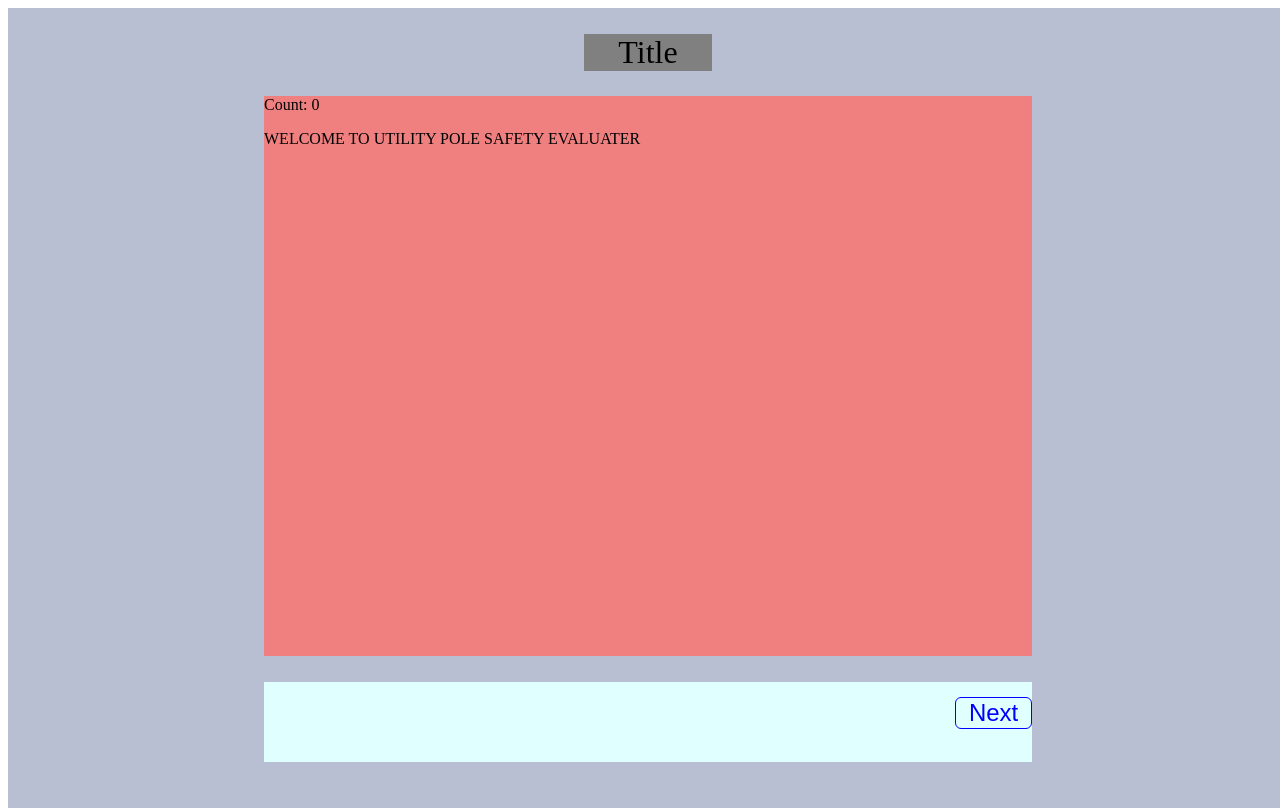
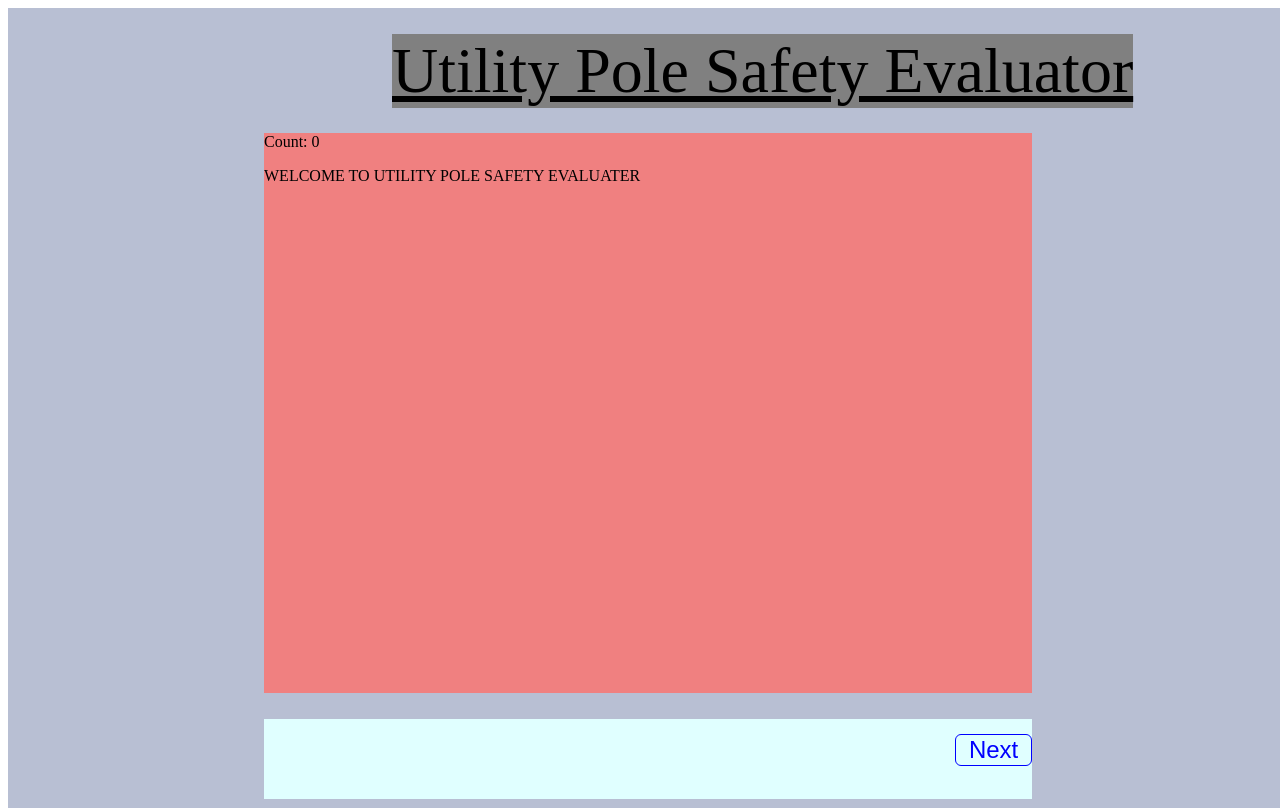
Before and after one commit to arnoldmak12/FrontEnd-HazardousUtilityPoles, a React (Create React App) app: page / in a window 1280 px wide. Built offline with nearby package versions, Linux system fonts and the light colour scheme; the HTML template or start-up script is replaced by a standard one.

Commit message:
Small Fixes

```diff
--- a/src/App.js
+++ b/src/App.js
@@ -17,7 +17,7 @@ function App() {
     <div className="App">
 
       <div className="main-header-container">
-          <p className="main-header">Title</p>
+          <p className="main-header">Utility Pole Safety Evaluator</p>
       </div>
 
       <div className="content-container">
--- a/src/Upload.js
+++ b/src/Upload.js
@@ -45,6 +45,8 @@ function Upload(props) {
         props.onSubmitJson(json_files);
         props.onSubmitJpg(jpg_files);
 
+        alert("Successfully Uploaded " + (json_files.length + jpg_files.length) + " Files")
+
         }, [])
         const {getRootProps, getInputProps, isDragActive} = useDropzone({onDrop})
 
--- a/src/styles/App.css
+++ b/src/styles/App.css
@@ -8,15 +8,16 @@ div.App {
 div.main-header-container {
   width: 10%;
   min-width: fit-content;
-  margin-left: 45%;
+  margin-left: 30%;
   margin-top: 2%;
   background:gray;
 }
 
 p.main-header{
   text-align: center;
-  font-size: 2em;
+  font-size: 4em;
   margin: 0;
+  text-decoration: underline;
 }
 
 div.content-container {
--- a/src/styles/Upload.css
+++ b/src/styles/Upload.css
@@ -30,3 +30,7 @@ div.sample-container {
 div.sample-container a{
     font-size: 2em;
 }
+
+div.sample-container a:visited{
+    color: #0000EE;
+}
```
